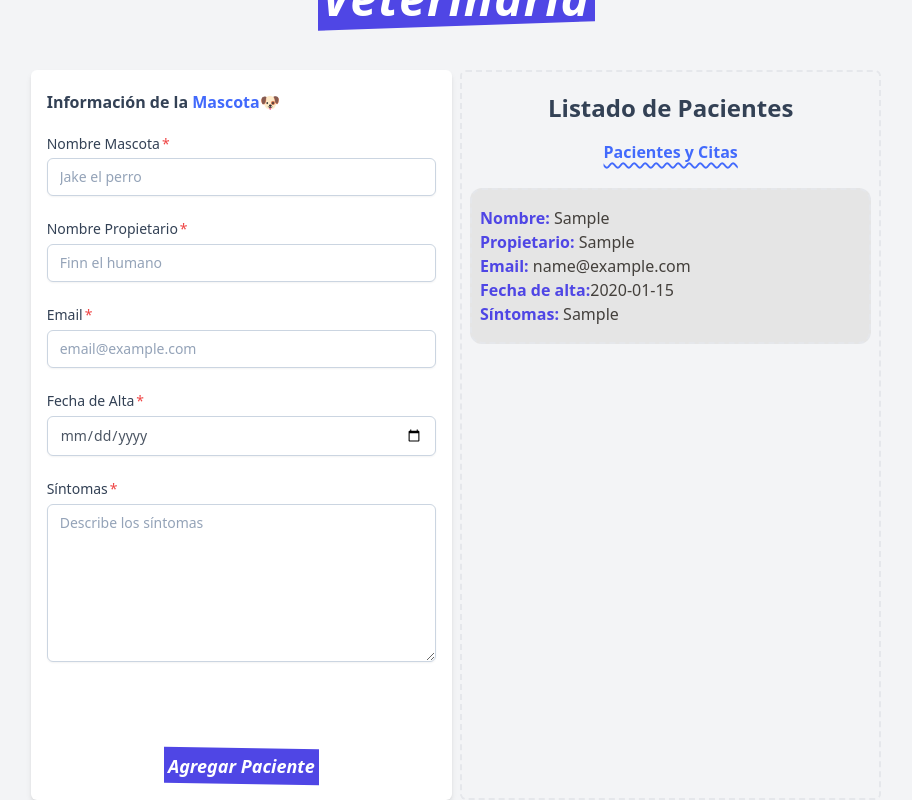
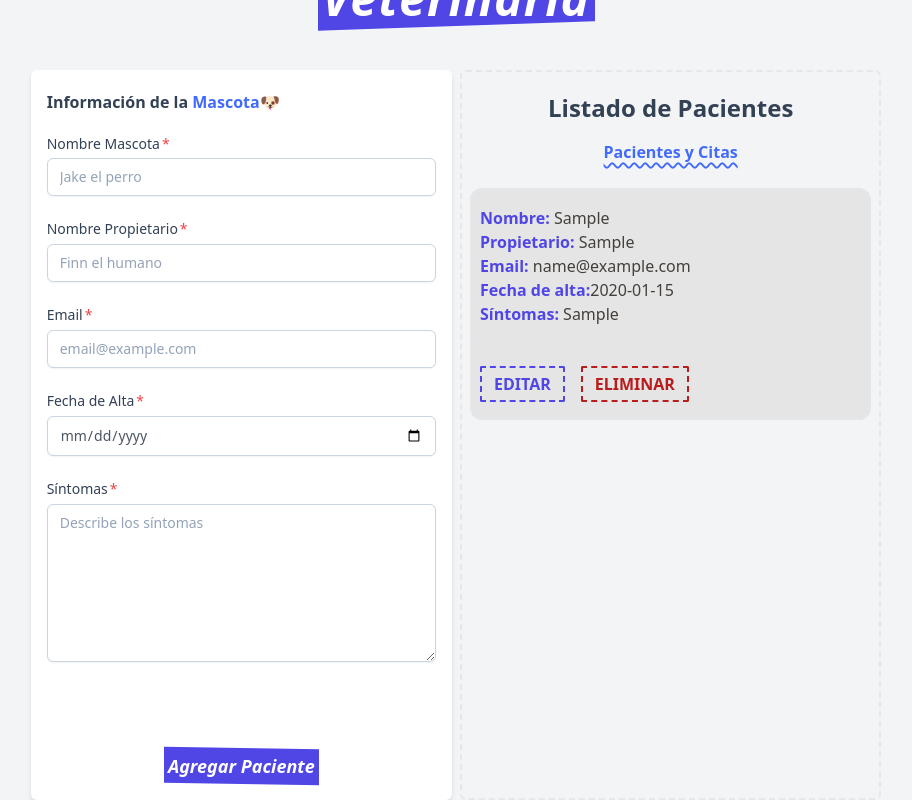
Before and after one commit to DanielRoman11/veterinaria-react, a React (Vite) app: page / in a window 1280 px wide. Both pictures are taken after typing "Sample", "Sample", "name@example.com", "2020-01-15", "Sample" into the empty fields and a click on the button "Agregar Paciente". Shown: the part 118-918 px from the top of the page, without its empty margins (184-1096 px from the left). Built offline with nearby package versions, Linux system fonts and the light colour scheme.

Commit message:
style(Paciente): modo oscuro y botones

```diff
--- a/src/App.css
+++ b/src/App.css
@@ -585,6 +585,16 @@ video {
   right: 0px;
 }
 
+.inset-x-10 {
+  left: 2.5rem;
+  right: 2.5rem;
+}
+
+.inset-x-full {
+  left: 100%;
+  right: 100%;
+}
+
 .-bottom-5 {
   bottom: -1.25rem;
 }
@@ -606,12 +616,20 @@ video {
   margin-top: 0.25rem;
 }
 
+.mt-10 {
+  margin-top: 2.5rem;
+}
+
 .mt-12 {
   margin-top: 3rem;
 }
 
 .mt-2 {
   margin-top: 0.5rem;
+}
+
+.mt-20 {
+  margin-top: 5rem;
 }
 
 .mt-3 {
@@ -638,6 +656,10 @@ video {
   min-height: 670px;
 }
 
+.min-h-full {
+  min-height: 100%;
+}
+
 .min-h-screen {
   min-height: 100vh;
 }
@@ -650,18 +672,32 @@ video {
   width: 100%;
 }
 
-.border-spacing-5 {
-  --tw-border-spacing-x: 1.25rem;
-  --tw-border-spacing-y: 1.25rem;
-  border-spacing: var(--tw-border-spacing-x) var(--tw-border-spacing-y);
+.w-20 {
+  width: 5rem;
+}
+
+.w-52 {
+  width: 13rem;
 }
 
 .flex-col {
   flex-direction: column;
 }
 
+.items-end {
+  align-items: flex-end;
+}
+
+.items-center {
+  align-items: center;
+}
+
 .justify-center {
   justify-content: center;
+}
+
+.justify-items-end {
+  justify-items: end;
 }
 
 .gap-2 {
@@ -704,10 +740,6 @@ video {
   border-width: 2px;
 }
 
-.border-b-2 {
-  border-bottom-width: 2px;
-}
-
 .border-l-4 {
   border-left-width: 4px;
 }
@@ -716,9 +748,19 @@ video {
   border-style: dashed;
 }
 
+.border-indigo-600 {
+  --tw-border-opacity: 1;
+  border-color: rgb(79 70 229 / var(--tw-border-opacity));
+}
+
 .border-pink-800 {
   --tw-border-opacity: 1;
   border-color: rgb(157 23 77 / var(--tw-border-opacity));
+}
+
+.border-red-700 {
+  --tw-border-opacity: 1;
+  border-color: rgb(185 28 28 / var(--tw-border-opacity));
 }
 
 .border-slate-300 {
@@ -735,14 +777,24 @@ video {
   background-color: rgb(243 244 246 / var(--tw-bg-opacity));
 }
 
-.bg-neutral-200 {
+.bg-neutral-100 {
   --tw-bg-opacity: 1;
-  background-color: rgb(229 229 229 / var(--tw-bg-opacity));
+  background-color: rgb(245 245 245 / var(--tw-bg-opacity));
+}
+
+.bg-red-400 {
+  --tw-bg-opacity: 1;
+  background-color: rgb(248 113 113 / var(--tw-bg-opacity));
 }
 
 .bg-white {
   --tw-bg-opacity: 1;
   background-color: rgb(255 255 255 / var(--tw-bg-opacity));
+}
+
+.bg-neutral-200 {
+  --tw-bg-opacity: 1;
+  background-color: rgb(229 229 229 / var(--tw-bg-opacity));
 }
 
 .px-2 {
@@ -758,6 +810,11 @@ video {
 .px-4 {
   padding-left: 1rem;
   padding-right: 1rem;
+}
+
+.py-1 {
+  padding-top: 0.25rem;
+  padding-bottom: 0.25rem;
 }
 
 .py-2 {
@@ -778,6 +835,16 @@ video {
 .py-5 {
   padding-top: 1.25rem;
   padding-bottom: 1.25rem;
+}
+
+.py-20 {
+  padding-top: 5rem;
+  padding-bottom: 5rem;
+}
+
+.py-10 {
+  padding-top: 2.5rem;
+  padding-bottom: 2.5rem;
 }
 
 .pt-10 {
@@ -862,6 +929,11 @@ video {
   color: rgb(190 24 93 / var(--tw-text-opacity));
 }
 
+.text-red-700 {
+  --tw-text-opacity: 1;
+  color: rgb(185 28 28 / var(--tw-text-opacity));
+}
+
 .text-slate-700 {
   --tw-text-opacity: 1;
   color: rgb(51 65 85 / var(--tw-text-opacity));
@@ -875,6 +947,11 @@ video {
 .text-white {
   --tw-text-opacity: 1;
   color: rgb(255 255 255 / var(--tw-text-opacity));
+}
+
+.text-yellow-200 {
+  --tw-text-opacity: 1;
+  color: rgb(254 240 138 / var(--tw-text-opacity));
 }
 
 .underline {
@@ -1075,6 +1152,16 @@ video {
 }
 
 @media (prefers-color-scheme: dark) {
+  .dark\:border-\[\#FFFB26\] {
+    --tw-border-opacity: 1;
+    border-color: rgb(255 251 38 / var(--tw-border-opacity));
+  }
+
+  .dark\:border-indigo-700 {
+    --tw-border-opacity: 1;
+    border-color: rgb(67 56 202 / var(--tw-border-opacity));
+  }
+
   .dark\:border-slate-700 {
     --tw-border-opacity: 1;
     border-color: rgb(51 65 85 / var(--tw-border-opacity));
@@ -1114,6 +1201,11 @@ video {
     color: rgb(255 255 255 / var(--tw-text-opacity));
   }
 
+  .dark\:text-yellow-200 {
+    --tw-text-opacity: 1;
+    color: rgb(254 240 138 / var(--tw-text-opacity));
+  }
+
   .dark\:decoration-\[\#FFFB26\] {
     text-decoration-color: #FFFB26;
   }
@@ -1131,9 +1223,33 @@ video {
   .sm\:w-1\/2 {
     width: 50%;
   }
+
+  .sm\:items-end {
+    align-items: flex-end;
+  }
 }
 
 @media (min-width: 768px) {
+  .md\:w-1\/2 {
+    width: 50%;
+  }
+
+  .md\:flex-row {
+    flex-direction: row;
+  }
+
+  .md\:space-x-4 > :not([hidden]) ~ :not([hidden]) {
+    --tw-space-x-reverse: 0;
+    margin-right: calc(1rem * var(--tw-space-x-reverse));
+    margin-left: calc(1rem * calc(1 - var(--tw-space-x-reverse)));
+  }
+
+  .md\:space-y-0 > :not([hidden]) ~ :not([hidden]) {
+    --tw-space-y-reverse: 0;
+    margin-top: calc(0px * calc(1 - var(--tw-space-y-reverse)));
+    margin-bottom: calc(0px * var(--tw-space-y-reverse));
+  }
+
   .md\:text-5xl {
     font-size: 3rem;
     line-height: 1;
--- a/src/components/Formulario.jsx
+++ b/src/components/Formulario.jsx
@@ -134,13 +134,13 @@ export default function Formulario (props) {
               value={sintomas}
               onChange={(e) => setSintomas(e.target.value)}/>
           </label>
-          <button
-            type="submit"
-            className='absolute inset-x-0 bottom-5'>
-            <span className="before:block before:absolute mt-1 before:-inset-1 before:skew-y-1 decoration-white before:bg-indigo-600 hover:underline underline-offset-4 decoration-2 decoration-wavy relative inline-block">
-              <span className="relative italic text-white font-semibold text-lg "> Agregar Paciente</span>
-            </span>
-          </button>
+            <button
+              type="submit"
+              className='absolute bottom-5 inset-x-0'>
+              <span className="before:block before:absolute mt-1 before:-inset-1 before:skew-y-1 decoration-white before:bg-indigo-600 hover:underline underline-offset-4 decoration-2 decoration-wavy relative inline-block">
+                <span className="relative italic text-white font-semibold text-lg ">Agregar Paciente</span>
+              </span>
+            </button>
         </fieldset>
       </form>
     </div>
--- a/src/components/Paciente.jsx
+++ b/src/components/Paciente.jsx
@@ -3,27 +3,40 @@ export default function Paciente({paciente}) {
   const { nombre, propietario, email, fecha, sintomas } = paciente;
 
  return (
-  <article className="py-4 px-2 rounded-xl bg-neutral-200 dark:bg-[#0e0f0f48] border-2 border-dashed">
-    <p className="font-semibold text-indigo-600">Nombre: {""}
+  <article className="py-4 px-2 rounded-xl bg-neutral-200 dark:bg-[#0e0f0f48] border-2 dark:border-slate-700 border-dashed">
+    <p className="font-semibold text-indigo-600 dark:text-yellow-200">Nombre: {""}
       <span className="font-normal text-stone-700 dark:text-white">{nombre}</span>
     </p>
 
-    <p className="font-semibold text-indigo-600">Propietario: {""}
+    <p className="font-semibold text-indigo-600 dark:text-yellow-200">Propietario: {""}
       <span className="font-normal text-stone-700 dark:text-white">{propietario}</span>
     </p>
 
-    <p className="font-semibold text-indigo-600">Email: {""}
+    <p className="font-semibold text-indigo-600 dark:text-yellow-200">Email: {""}
       <span className="font-normal text-stone-700 dark:text-white">{email}</span>
     </p>
 
-    <p className="font-semibold text-indigo-600">Fecha  {""}de alta:
+    <p className="font-semibold text-indigo-600 dark:text-yellow-200">Fecha  {""}de alta:
       <span className="font-normal text-stone-700 dark:text-white">{fecha}</span>
     </p>
 
-    <p className="font-semibold text-indigo-600">Síntomas: {""}
+    <p className="font-semibold text-indigo-600 dark:text-yellow-200">Síntomas: {""}
       <span className="font-normal text-stone-700 dark:text-white">{sintomas}
       </span>
     </p>
+
+    <div className="flex flex-col md:flex-row sm:items-end w-full sm:w-1/2 md:space-x-4 space-y-2 md:space-y-0 mt-10 ">
+      <button
+        type="button"
+        className="font-bold border-2 border-dashed border-indigo-600 dark:border-[#FFFB26] text-indigo-600 dark:text-[#FFFB26] py-1 px-3 rounded-sm w-full" >
+          EDITAR
+      </button>
+      <button
+        type="button"
+        className="font-bold border-2 border-dashed border-red-700 text-red-700 py-1 px-3 rounded-sm w-full" >
+          ELIMINAR
+      </button>
+    </div>
   </article>
  )
 }
```
